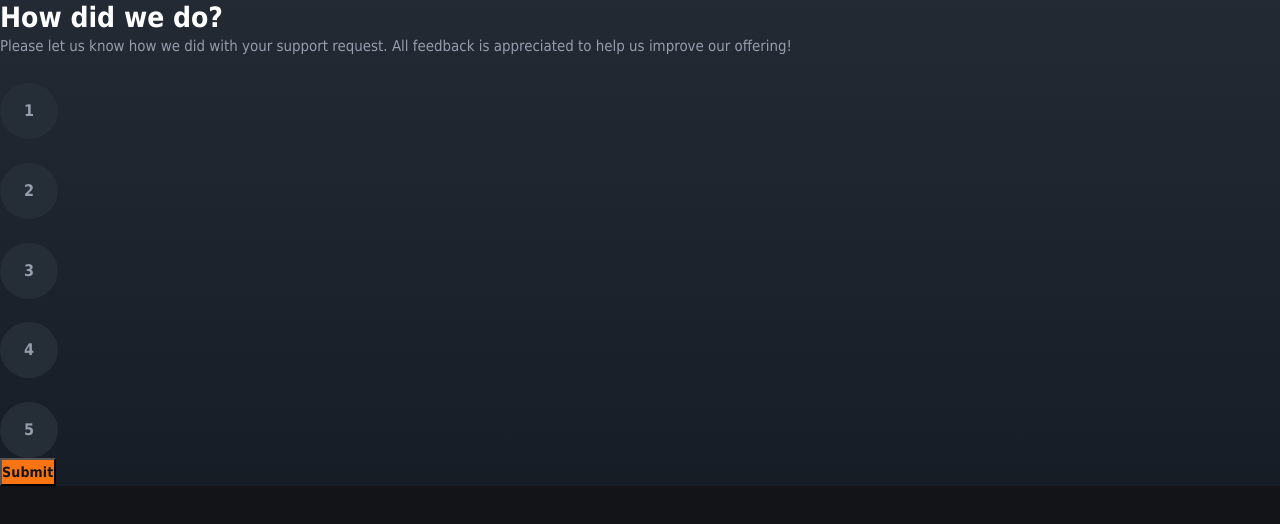
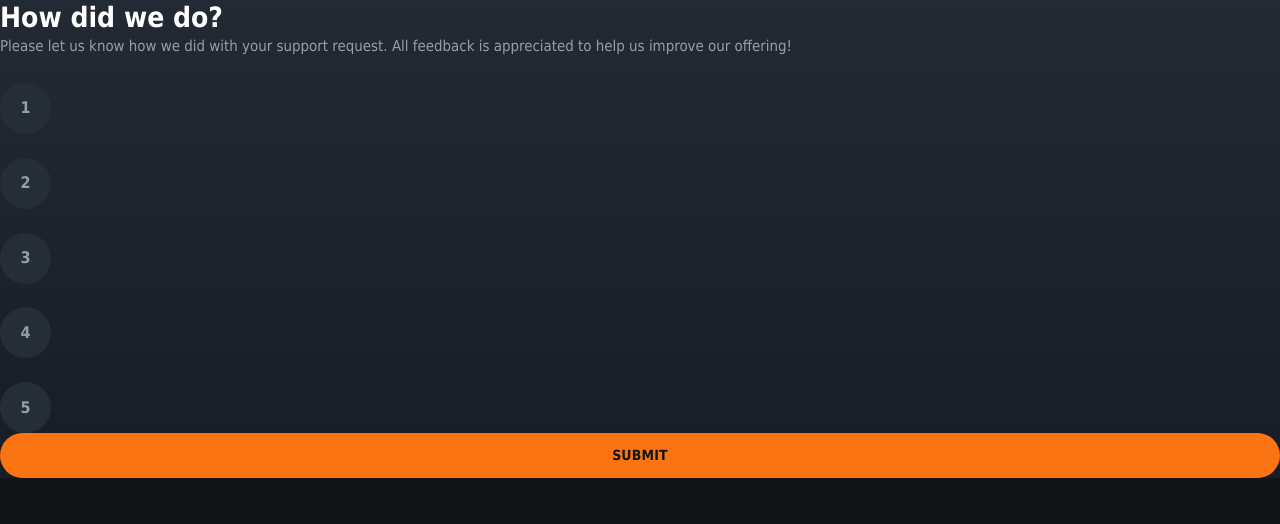
Before and after one commit to loki-pepe/interactive-rating-component, a plain HTML site: page index.html in a window 1280 px wide. Drawn offline with Linux system fonts and the light colour scheme; a web font is replaced by a local one.

Commit message:
Style buttons

```diff
--- a/static/style.css
+++ b/static/style.css
@@ -13,6 +13,7 @@
 :root {
     /* Border radius */
     --radio-button-border-radius: 50%;
+    --submit-border-radius: 22.5px;
 
     /* Colors */
     --white: hsl(0 100% 100%);
@@ -63,26 +64,23 @@
     /* Line heights */
     --heading-line-height: 1.25;
     --body-line-heigth: 1.6;
-    --radio-button-line-height: clamp(1.125rem, 1.5267vw + .7672rem, 1.5rem);
-    --submit-line-height: 1.2857143;
+    --submit-line-height: 1.071428571428571;
 
     /* Letter spacings */
     --heading-letter-spacing: 0;
     --body-letter-spacing: 0;
-    --radio-button-letter-spacing: clamp(.0125rem, -.4249vw + .2165rem, .1169rem);
     --submit-letter-spacing: clamp(.0106rem, -.4326vw + .2183rem, .1169rem);
 
     /* Paddings*/
-    --radio-button-padding-block: clamp(8px, 2.0356vw + .3664px, 16px);
-    --radio-button-padding-inline: clamp(16px, 2.0356vw + 8.3664px, 24px);
+    --submit-padding-block: 15px;
+
+    /* Sizing */
+    --radio-button-size: clamp(2.625rem, 2.2901vw + 2.0883rem, 3.1875rem);
 }
 
 @media (min-width: 768px) {
 
 :root {
-    /* Line heights */
-    --submit-line-height: 1.7142857;
-
     /* Font weights */
     --submit-font-weight: var(--semi-bold);
 }
@@ -118,6 +116,11 @@ button {
     letter-spacing: var(--submit-letter-spacing);
     background: var(--submit-background);
     color: var(--submit-color);
+    width: 100%; /* Privremeno? */
+    border: none;
+    padding-block: var(--submit-padding-block);
+    border-radius: var(--submit-border-radius);
+    text-transform: uppercase;
 }
 
 fieldset {
@@ -152,15 +155,15 @@ input[type="radio"] {
 }
 
 label {
-    display: block;
-    width: max-content; /* Privremeno? */
+    display: flex;
+    align-items: center;
+    justify-content: center;
+    width: var(--radio-button-size);
+    height: var(--radio-button-size);
     background: var(--radio-button-background);
     color: var(--radio-button-color);
     font-size: var(--radio-button-font-size);
     font-weight: var(--radio-button-font-weight);
-    line-height: var(--radio-button-line-height);
-    letter-spacing: var(--radio-button-letter-spacing);
-    padding: var(--radio-button-padding-block) var(--radio-button-padding-inline);
     border-radius: var(--radio-button-border-radius);
 }
 
```
